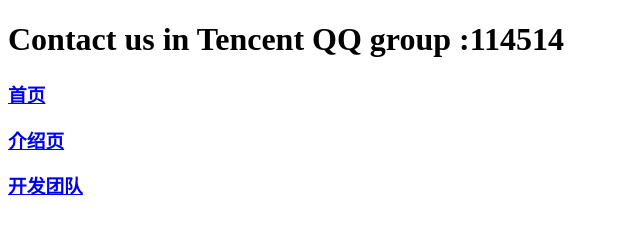
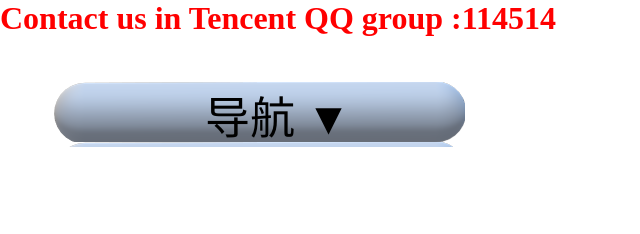
Before and after one commit to Mo71/test.github.io, a plain HTML site: page team.html in a window 1280 px wide. Shown: the whole page, without its empty margins (0-640 px from the left). Drawn offline with Linux system fonts and the light colour scheme.

Commit message:
Add files via upload

```diff
--- a/style.css
+++ b/style.css
@@ -2,9 +2,37 @@
     margin: 0;
     padding: 0;
 }
-body {
 
-}
 h1 {
     color: red;
 }
+
+/* 取消小圆点 */
+li{
+    list-style: none;
+    font-size: 45px;
+}
+
+li a{
+    color:rgb(0, 21, 139);
+    text-decoration: none;
+}
+
+#menu {
+    width: 420px;
+    margin: 45px;
+}
+#menu>li{
+    background-image: url("20190517100152977.png");
+    background-color: no-repeat;
+    text-indent: 160px;
+}
+
+.menu_fold {
+    display: none;
+    text-indent: 160px;
+}
+
+#menu>li:hover .menu_fold{
+    display: block;
+}
--- a/team.html
+++ b/team.html
@@ -7,11 +7,17 @@
 </head>
 <body>
     <h1>Contact us in Tencent QQ group :114514</h1>
-    <div class = "navigator">
-        <h3><a href="index.html">首页</a></h3>
-        <h3><a href="discription.html">介绍页</a></h3>
-        <h3><a href="team.html">开发团队</a></h3>
-    </div>
+    <link href="style.css" rel="stylesheet" />
+    <ul id = 'menu'>
+        <li><a herf='#' style="color: black">导航 ▼</a>
+            <ul class="menu_fold">
+                    <li><a href="index.html">首页</a></li>
+                    <li><a href="discription.html">介绍</a></li>
+                    <li><a href="team.html">开发团队</a></li>
+            </ul>
+
+        </li>
+    </ul>
     <!-- 粒子美化 -->
     <script color="255,182,193" opacity='1' zIndix="-1" count = "100" src="https://cdn.bootcss.com/canvas-nest.js/2.0.4/canvas-nest.js" type="text/javascript"></script>
 </body>
```
Also changed, not shown: discription.html (+12 -5 lines), index.html (+20 -3 lines), 20190517100152977.png (added), readme.txt (added).
